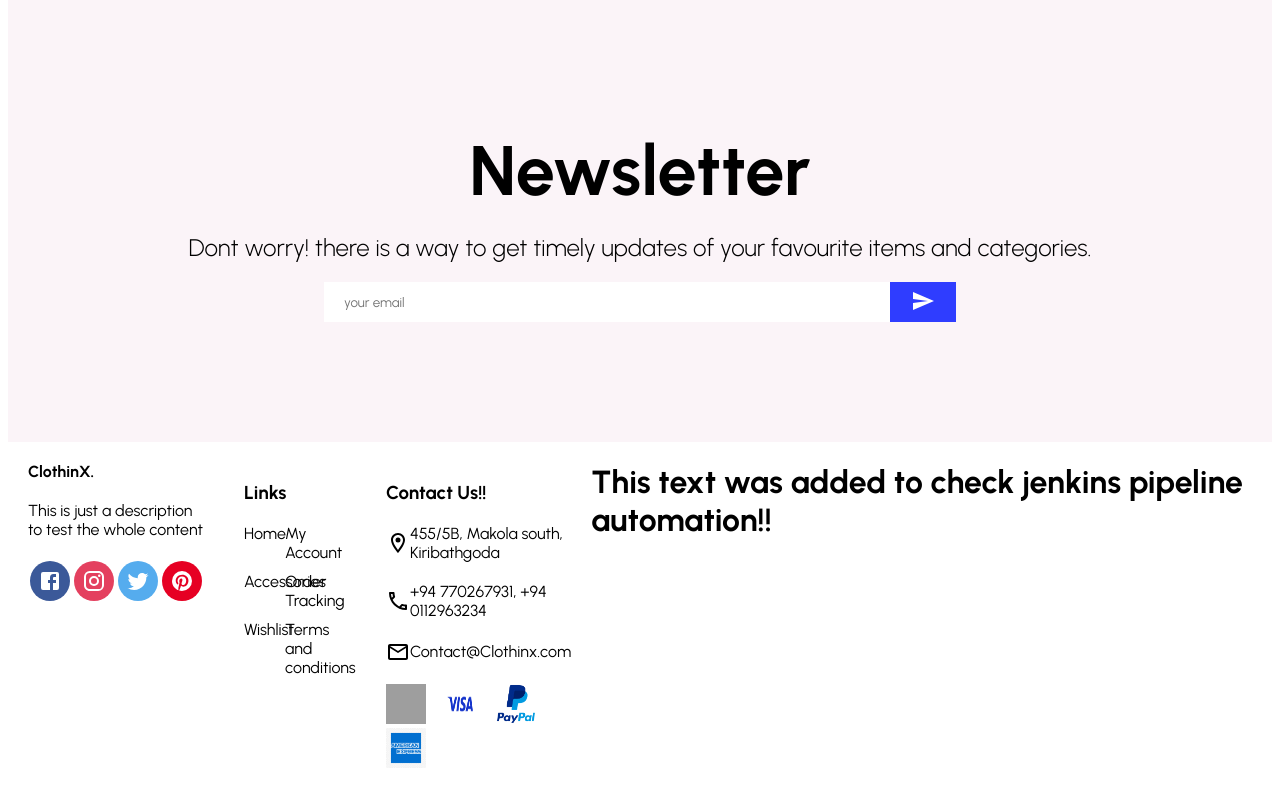
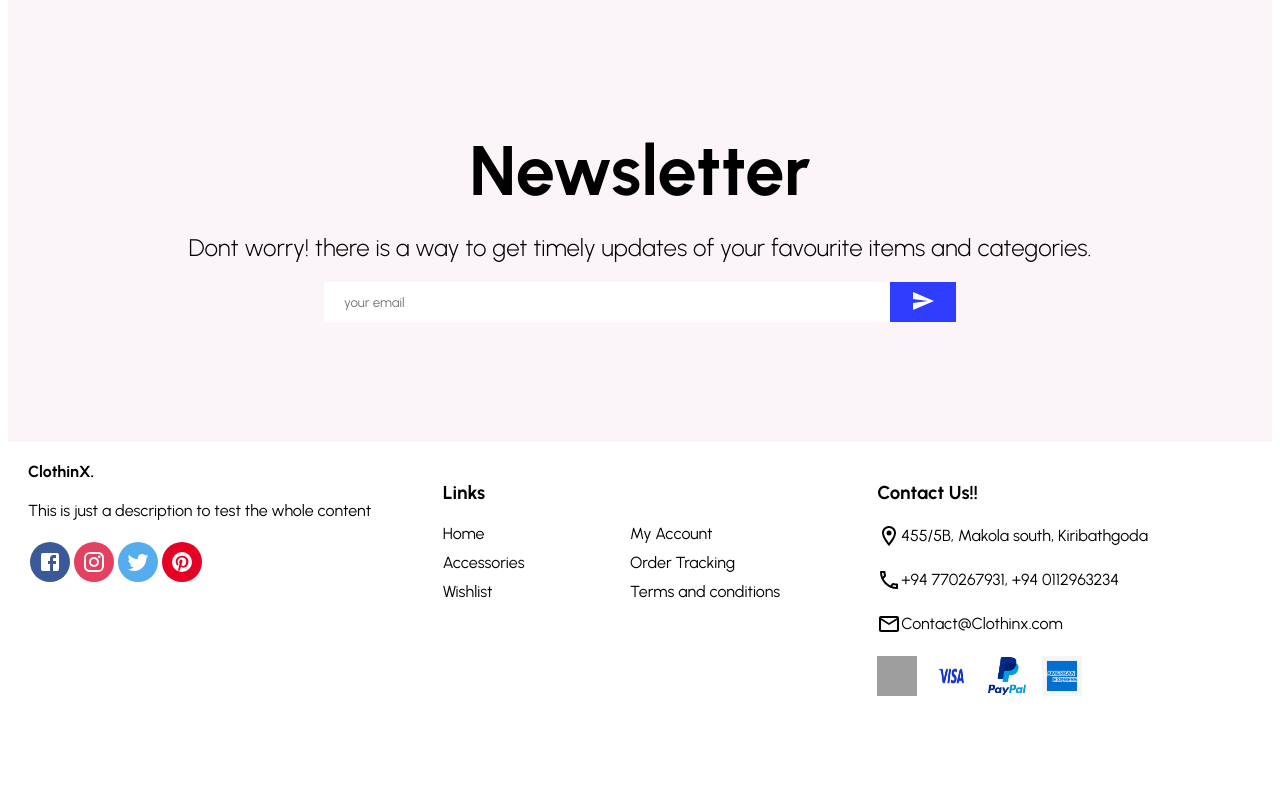
Before and after one commit to indura08/ClothinX-project-frontend, a React (Vite) app: page / in a window 1280 px wide. Shown: the part 1660-2460 px from the top of the page. After the commit the page ends 2388 px from the top, so only its background shows below. Built offline with nearby package versions, Linux system fonts and the light colour scheme; no server answers; grey boxes are pictures that could not be loaded.

Commit message:
minor frontnend changes to test jenkins pipeline

```diff
--- a/src/components/Footer.jsx
+++ b/src/components/Footer.jsx
@@ -136,11 +136,6 @@ const Footer = () => {
 
         </Right>
 
-        <div>
-          <h1>
-            This text was added to check jenkins pipeline automation!!
-          </h1>
-        </div>
     </Container>
   )
 }
```
